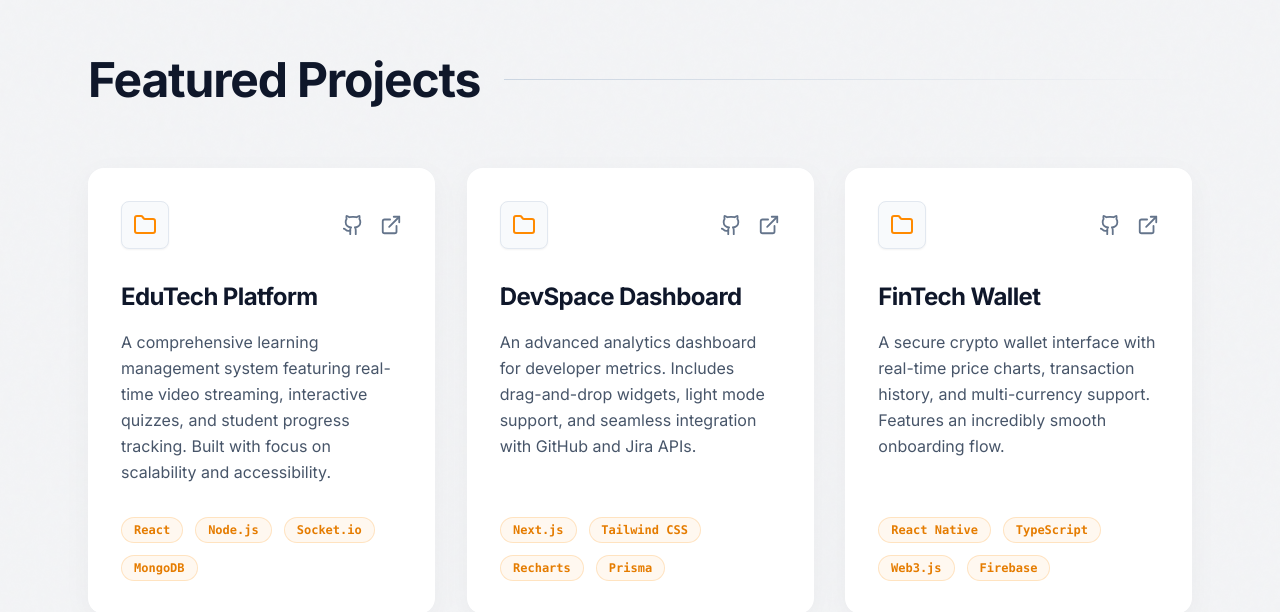
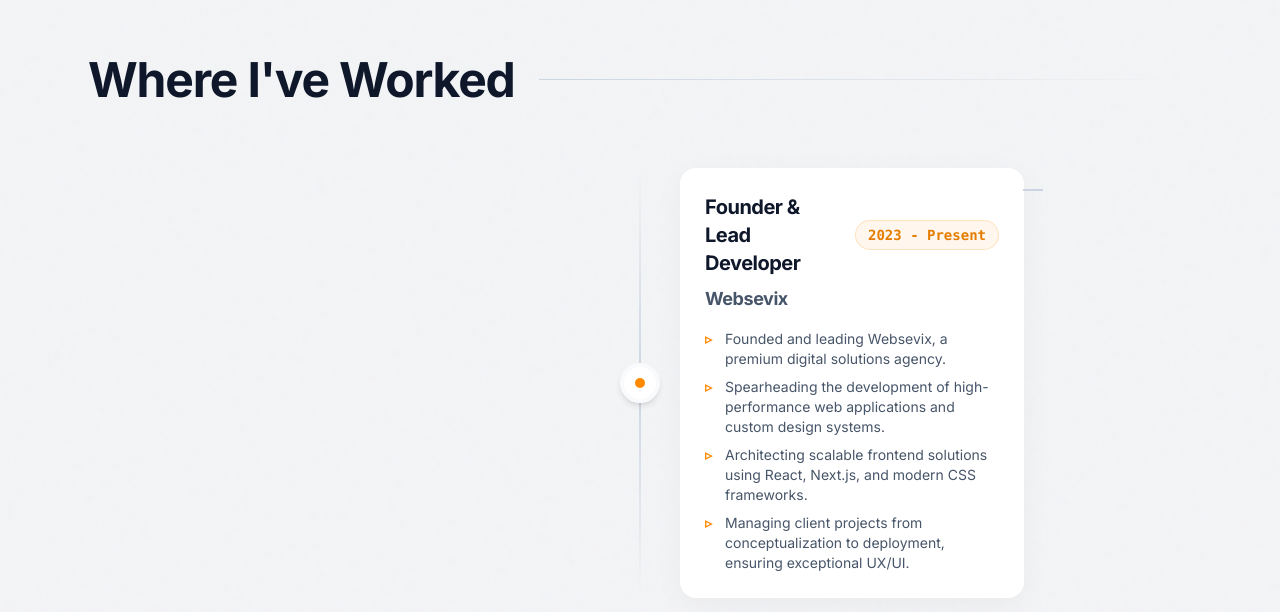
Before and after one commit to dev-bhanuyadav/portfolio, a React (Vite) app: page / in a window 1280 px wide. Shown: the part 1727-2339 px from the top of the page. Built offline with nearby package versions, Linux system fonts and the light colour scheme.

Commit message:
Update: Removed Projects section and updated Experience with Websevix

```diff
--- a/src/App.jsx
+++ b/src/App.jsx
@@ -36,7 +36,6 @@ function App() {
       <main>
         <Hero />
         <About />
-        <Projects />
         <Experience />
         <Contact />
       </main>
--- a/src/components/Experience.jsx
+++ b/src/components/Experience.jsx
@@ -3,23 +3,14 @@ import React from 'react';
 const Experience = () => {
   const experiences = [
     {
-      title: 'Frontend Developer',
-      company: 'Studio X',
+      title: 'Founder & Lead Developer',
+      company: 'Websevix',
       date: '2023 - Present',
       description: [
-        'Spearheaded the development of a design system used across 4 internal products.',
-        'Migrated legacy jQuery codebase to React/Next.js, improving load times by 40%.',
-        'Implemented complex animations for the flagship landing page.'
-      ]
-    },
-    {
-      title: 'Web Developer Intern',
-      company: 'Tech Solutions Inc.',
-      date: '2022 - 2023',
-      description: [
-        'Collaborated with designers to build accessible, responsive components.',
-        'Wrote unit tests using Jest and React Testing Library, achieving 85% coverage.',
-        'Integrated RESTful APIs using Node.js and Express.'
+        'Founded and leading Websevix, a premium digital solutions agency.',
+        'Spearheading the development of high-performance web applications and custom design systems.',
+        'Architecting scalable frontend solutions using React, Next.js, and modern CSS frameworks.',
+        'Managing client projects from conceptualization to deployment, ensuring exceptional UX/UI.'
       ]
     }
   ];
--- a/src/components/Navbar.jsx
+++ b/src/components/Navbar.jsx
@@ -13,7 +13,6 @@ const Navbar = () => {
 
   const navLinks = [
     { name: 'About', href: '#about', num: '01.' },
-    { name: 'Projects', href: '#projects', num: '02.' },
     { name: 'Experience', href: '#experience', num: '03.' },
     { name: 'Contact', href: '#contact', num: '04.' },
   ];
```
